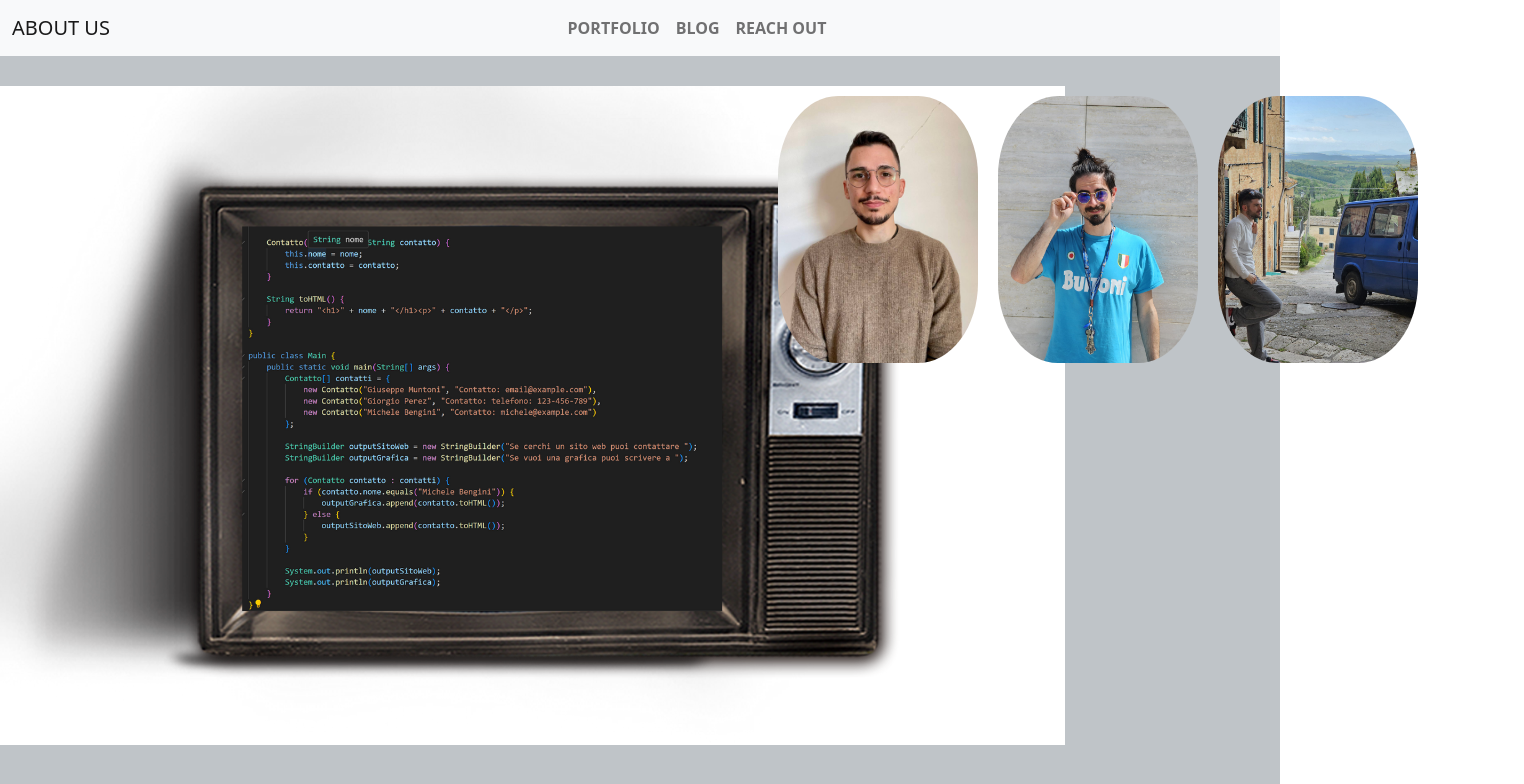
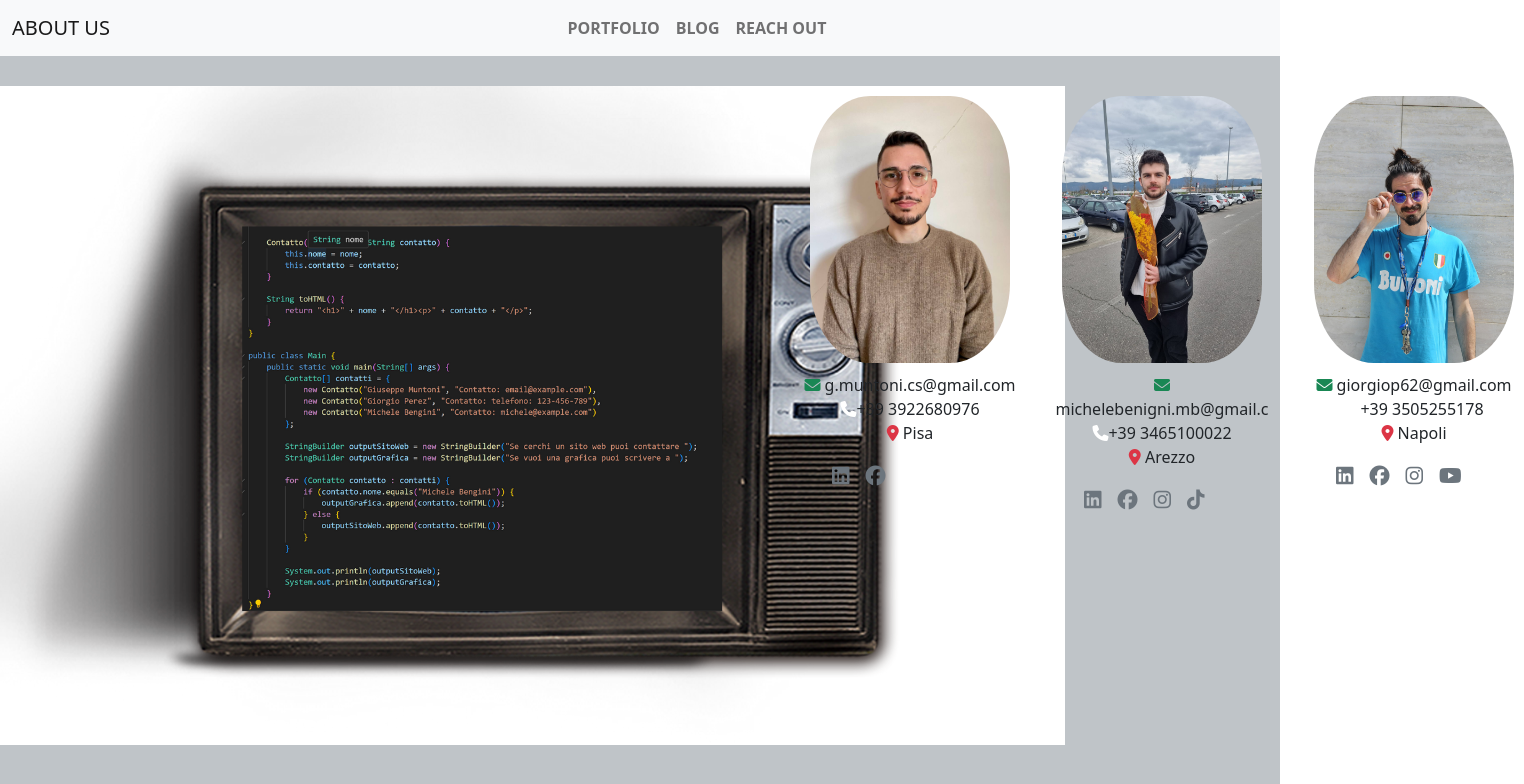
Before and after one commit to giorgiop62/rifatto-main, a plain HTML site: page index.html in a window 1280 px wide. Shown: the top 784 px of the page, 1524 px wide, since content can reach past the window. Drawn offline with nearby package versions, Linux system fonts and the light colour scheme.

Commit message:
aggiornamenti3

```diff
--- a/index.html
+++ b/index.html
@@ -63,13 +63,53 @@
           <img src="./img/proviamo.png" alt="" />
         </div>
       </div>
-      <div class="right">
-        <div class="info d-flex">
-          <div class="g">
-            <img class="img-about" src="./img/giuseppe.jpeg" alt="" />
-          </div>
-          <img class="img-about" src="./img/giorgio.jpeg" alt="" />
-          <img class="img-about" src="./img/benignialtro.jpeg" alt="" />
+      <div class="right d-flex ">
+        <div class="uno">
+          <ul class="text-center">
+            <li><img class="img-about" src="./img/giuseppe.jpeg" alt=""></li>
+            <li><a class="text-decoration-none text-dark" href="mailto:"><i class="text-success fa-solid fa-envelope"></i> g.muntoni.cs@gmail.com</a></li>
+            <li><a class="text-decoration-none text-dark" href="3922680976"><i class="text-white fa-solid fa-phone"></i>+39 3922680976</a></li>
+            <li><address><i class="text-danger fa-solid fa-location-dot"></i> Pisa</address></li>
+            <div class="social">
+              <ul class="d-flex ">
+                <li><a class="text-secondary me-3 " href="http://"><i class="fa-brands fa-linkedin"></i></a></li>
+                <li><a class="text-secondary me-3" href="http://"><i class="fa-brands fa-facebook"></i></a></li>
+              </ul>
+
+            </div>
+          </ul>
+        </div>
+        <div class="due">
+          <ul class="text-center">
+            <li><img class="img-about" src="./img/fiori.jpeg" alt=""></li>
+            <li><a class="text-decoration-none text-dark" href="michelebenigni.mb@gmail.com"><i class="text-success fa-solid fa-envelope"></i> michelebenigni.mb@gmail.c</a></li>
+            <li><a class="text-decoration-none text-dark" href="3465100022"><i class="text-white fa-solid fa-phone"></i>+39 3465100022</a></li>
+            <li><address><i class=" text-danger fa-solid fa-location-dot"></i> Arezzo</address></li>
+            <div class="social">
+              <ul class="d-flex ">
+                <li><a class="text-secondary me-3 " href="http://"><i class="fa-brands fa-linkedin"></i></a></li>
+                <li><a class="text-secondary me-3" href="http://"><i class="fa-brands fa-facebook"></i></a></li>
+                <li><a class="text-secondary me-3" href="http://"><i class="fa-brands fa-instagram"></i></a></li>
+                <li><a class="text-secondary me-3" href="http://"><i class="fa-brands fa-tiktok"></i></a></li>
+              </ul>
+            </div>
+          </ul>
+        </div>
+        <div class="due">
+          <ul class="text-center">
+            <li><img class="img-about" src="./img/giorgio.jpeg" alt=""></li>
+            <li><a class="text-decoration-none text-dark" href="giorgiop62@gmail.com"><i class="text-success fa-solid fa-envelope"></i> giorgiop62@gmail.com</a></li>
+            <li><a class="text-decoration-none text-dark" href="3505255178"><i class="text-white fa-solid fa-phone"></i>+39 3505255178</a></li>
+            <li><address><i class="text-danger fa-solid fa-location-dot"></i> Napoli</address></li>
+            <div class="social">
+              <ul class="d-flex ">
+                <li><a class="text-secondary me-3 " href="http://"><i class="fa-brands fa-linkedin"></i></a></li>
+                <li><a class="text-secondary me-3" href="http://"><i class="fa-brands fa-facebook"></i></a></li>
+                <li><a class="text-secondary me-3" href="http://"><i class="fa-brands fa-instagram"></i></a></li>
+                <li><a class="text-secondary me-3" href="http://"><i class="fa-brands fa-youtube"></i></a></li>
+              </ul>
+            </div>
+          </ul>
         </div>
       </div>
     </div>
@@ -157,6 +197,13 @@
                 src="./img/html_original_wordmark_logo_icon_146478.png"
                 alt=""
               />
+              <li class="mx-3 mt-5">
+                <img
+                  class="skills"
+                  src="./img/react_original_wordmark_logo_icon_146375.png"
+                  alt=""
+                />
+              </li>
             </li>
             <li class="mx-3 mt-5">
               <img
@@ -221,6 +268,14 @@
                 alt=""
               />
             </li>
+            <li class="mx-3 mt-5">
+              <img
+                class="skills"
+                src="./img/react_original_wordmark_logo_icon_146375.png"
+                alt=""
+              />
+            </li>
+
             <li class="mx-3 mt-5">
               <img
                 class="skills"
--- a/style/style.css
+++ b/style/style.css
@@ -86,6 +86,9 @@ li {
   width: 200px;
   margin: 10px;
 }
+.social {
+  font-size: 20px;
+}
 
 @media only screen and (max-width: 768px) {
   /* Imposta la larghezza al 100% per .left */
```
Also changed, not shown: img/fiori.jpeg (added).
